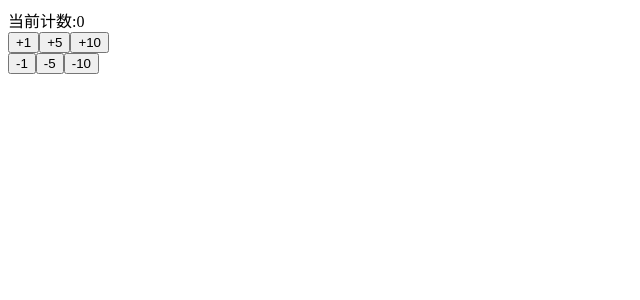
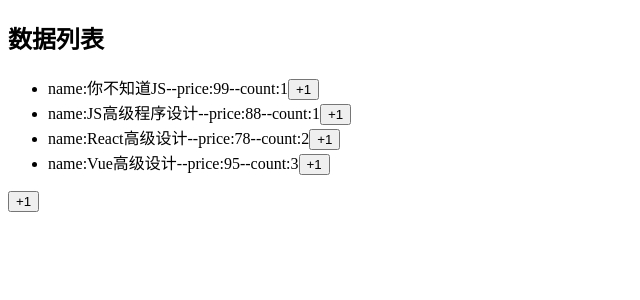
Before and after one commit to ZhangJianQiao0033/react, a React (Create React App) app in the folder 07_learn_component/: page / in a window 1280 px wide. Shown: the top 300 px of the page, without its empty margins (0-640 px from the left). Built offline with nearby package versions, Linux system fonts and the light colour scheme.

Commit message:
13_数据不可变的力量

```diff
--- /dev/null
+++ b/07_learn_component/src/13数据不可变的力量/App.jsx
@@ -0,0 +1,55 @@
+import React, { Component, PureComponent } from 'react'
+
+export class App extends PureComponent {
+
+  constructor() {
+    super()
+    this.state = {
+      books: [
+        { name: "你不知道JS", price: 99, count: 1 },
+        { name: "JS高级程序设计", price: 88, count: 1 },
+        { name: "React高级设计", price: 78, count: 2 },
+        { name: "Vue高级设计", price: 95, count: 3 },
+      ]
+    }
+  }
+  addNewBook() {
+    const newBook = {name: "你不知道JS222", price: 99, count: 1}
+    const newBooks = [...this.state.books]
+    newBooks.push(newBook)
+    this.setState({
+      books: newBooks
+    })
+  }
+  addCounter(index) {
+    const books = [...this.state.books]
+    books[index].count++
+    this.setState({
+      books
+    })
+  }
+  render() {
+    const {books} = this.state
+    return (
+      <div>
+        <h2>数据列表</h2>
+        <ul>
+          {
+            books.map((item, index) => {
+              return (
+                <li key={index}>
+                  <span>name:{item.name}--price:{item.price}--count:{item.count}</span>
+                  <button onClick={() => this.addCounter(index)}>+1</button>
+                </li>
+
+              )
+            })
+          }
+        </ul>
+        <button onClick={() => this.addNewBook()}>+1</button>
+      </div>
+    )
+  }
+}
+
+export default App
--- a/07_learn_component/src/index.js
+++ b/07_learn_component/src/index.js
@@ -1,5 +1,5 @@
 import ReactDOM from 'react-dom/client';
-import App from './05_组件通信-子传父/App';
+import App from './13数据不可变的力量/App';
 
 
 const root = ReactDOM.createRoot(document.getElementById('root'));
```
